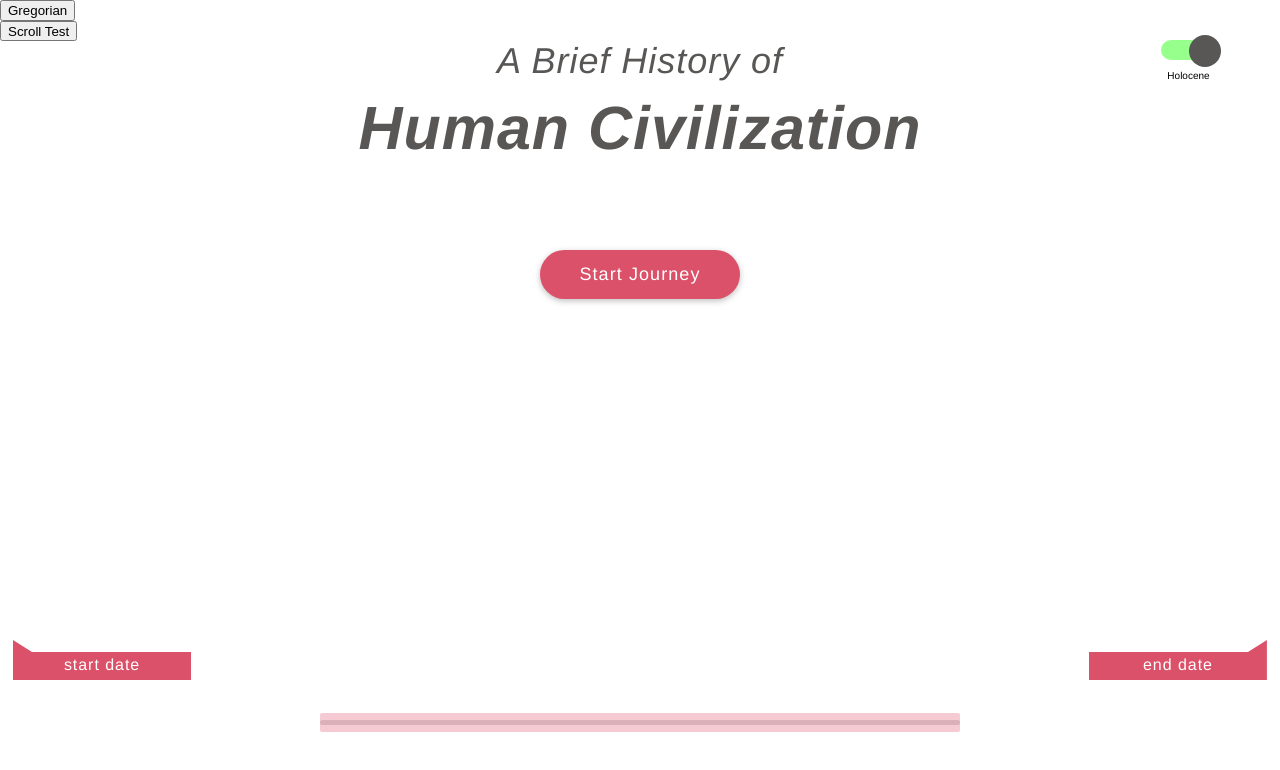
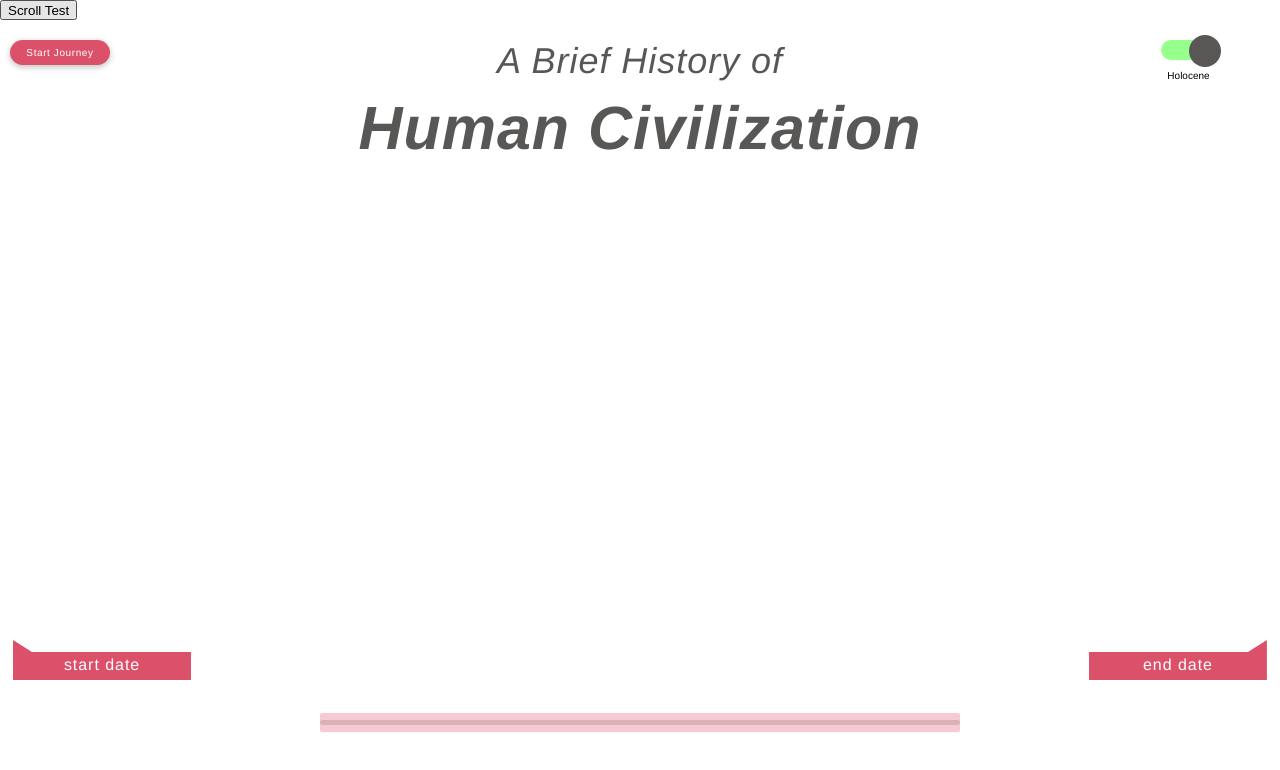
Before and after one commit to MathisBullinger/timeline, a website with bundled scripts: page index.html in a window 1280 px wide. Built offline with nearby package versions, Linux system fonts and the light colour scheme.

Commit message:
reposition 'journey' button

```diff
--- a/css/master.scss
+++ b/css/master.scss
@@ -398,7 +398,7 @@ html {
   transition: all 0.4s ease;
   //font style
   height: 100%;
-  line-height: 49px;
+  line-height: 25px;
   font-family: Helvetica;
   font-size: 18px;
   text-align: center;
@@ -413,8 +413,10 @@ html {
 #start-journey {
   position: absolute;
   z-index: 500;
-  height: 49px;
-  width: 200px;
-  top: 250px;
-  left: calc(50% - 100px);
+  height: 25px;
+  width: 100px;
+  top: 40px;
+  left: 10px;
+  font-size: 10px;
+  padding: 0;
 }
--- a/index.html
+++ b/index.html
@@ -35,9 +35,6 @@
   </div>
 
   <!-- Buttons -->
-  <div class="top-right">
-    <button class="bt-date-toggle">Gregorian</button>
-  </div>
   <button class="bt-animtest">Scroll Test</button>
   <div class="switch-date-wrap">
     <input type="checkbox" name="onoffswitch" class="onoffswitch-checkbox" id="switch-date" checked>
```
Also changed, not shown: css/min/master.css.
